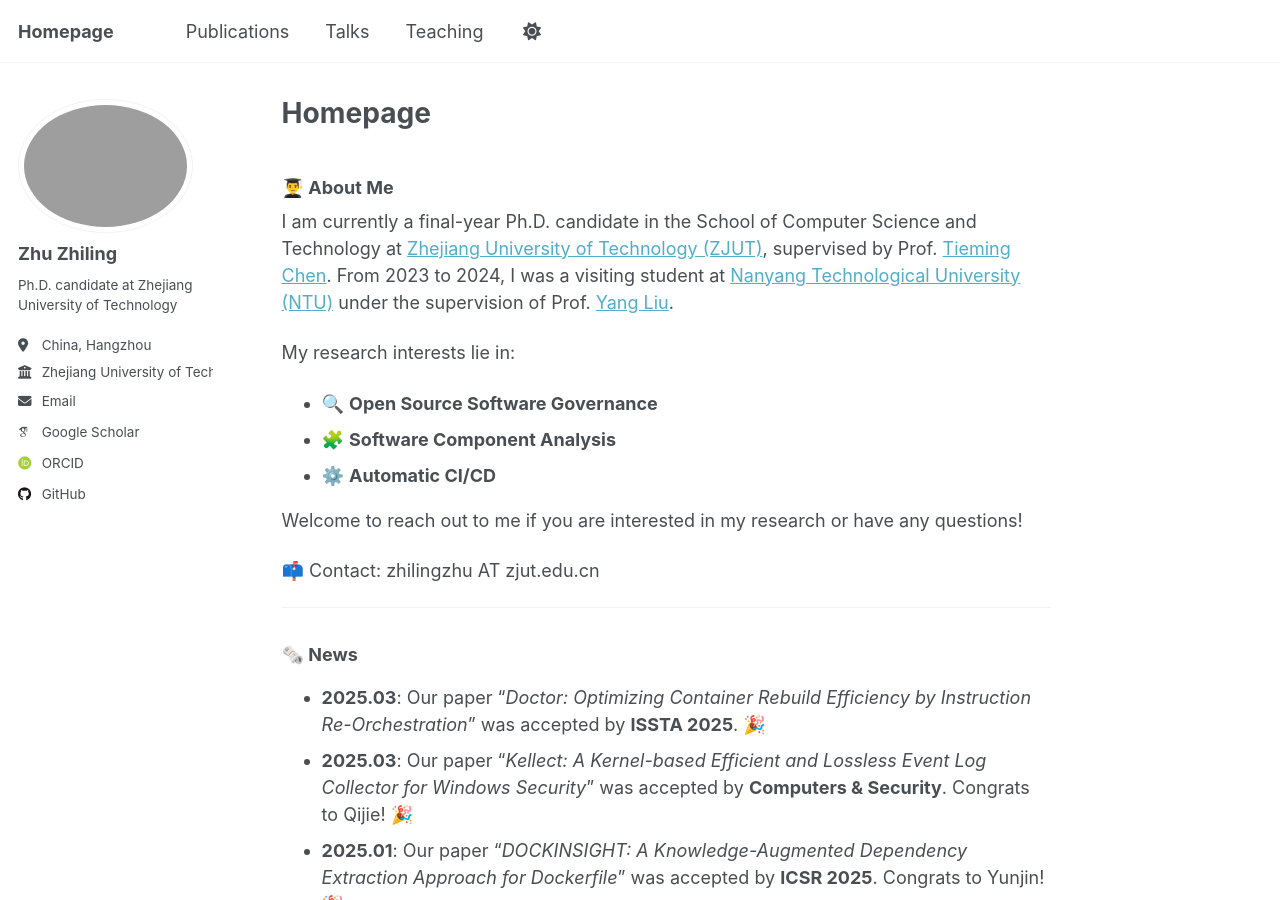
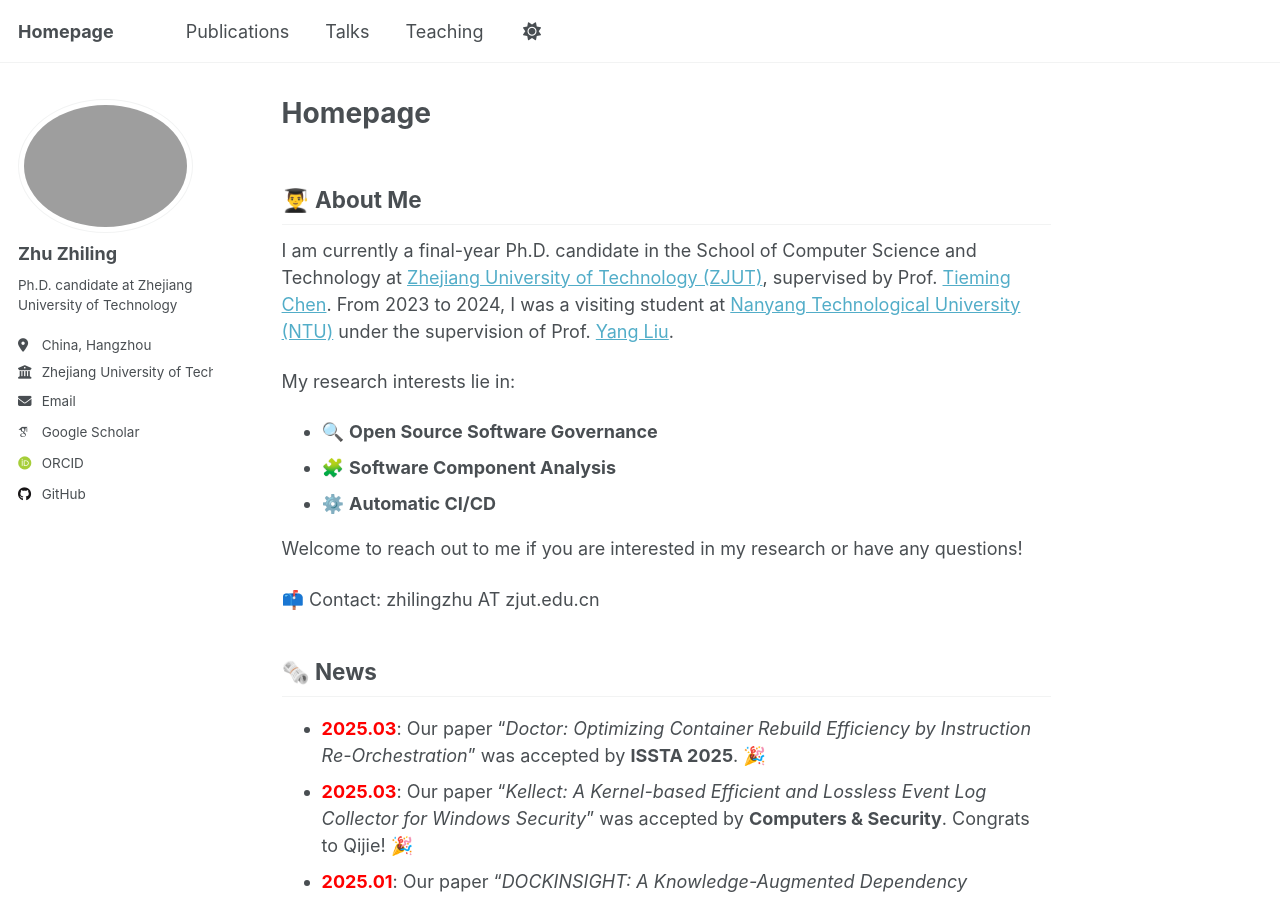
Before and after one commit to winniezzl/winniezzl.github.io, a Jekyll site: the page built from _pages/about.md, in a window 1280 px wide and 900 px high. Built offline with Jekyll 4.4.1, drawn with Linux system fonts in a browser that asks for light colours; some web fonts are replaced.

Commit message:
update information

```diff
--- a/_pages/about.md
+++ b/_pages/about.md
@@ -7,7 +7,7 @@ redirect_from:
   - /about.html
 ---
 
-### 👨‍🎓 About Me
+## 👨‍🎓 About Me
 
 I am currently a final-year Ph.D. candidate in the School of Computer Science and Technology at [Zhejiang University of Technology (ZJUT)](https://www.zjut.edu.cn/), supervised by Prof. [Tieming Chen](https://homepage.zjut.edu.cn/tmchen/). From 2023 to 2024, I was a visiting student at [Nanyang Technological University (NTU)](https://www.ntu.edu.sg/) under the supervision of Prof. [Yang Liu](https://personal.ntu.edu.sg/yangliu/).
 
@@ -20,20 +20,19 @@ Welcome to reach out to me if you are interested in my research or have any ques
 
 📫 Contact: zhilingzhu AT zjut.edu.cn
 
----
 
-### 🗞️ News
+## 🗞️ News
 
-- **2025.03**: Our paper "_Doctor: Optimizing Container Rebuild Efficiency by Instruction Re-Orchestration_" was accepted by **ISSTA 2025**. 🎉
-- **2025.03**: Our paper "_Kellect: A Kernel-based Efficient and Lossless Event Log Collector for Windows Security_" was accepted by **Computers & Security**. Congrats to Qijie! 🎉
-- **2025.01**: Our paper "_DOCKINSIGHT: A Knowledge-Augmented Dependency Extraction Approach for Dockerfile_" was accepted by **ICSR 2025**. Congrats to Yunjin! 🎉
-- **2024.08**: Our paper "_ThreatResponder: Dynamic Markov-based Defense Mechanism for Real-time Cyber Threats_" was accepted by **ICDF2C 2024**. Congrats to Yiheng! 🎉
-- **2024.07**: Our paper "_CoreCast: Leveraging Project Metrics to Predict Core Contributor Trends in Open Source Development_" was accepted by **SEKE 2024**. Congrats to Lizi! 🎉
-- **2024.05**: Our paper "_DocSecKG: A Systematic Approach for Building Knowledge Graph to Understand the Relationship between Docker Image and Vulnerability_" was accepted by **ICIC 2024**. Congrats to Haobin! 🎉
+- **<span style="color:red">2025.03</span>**: Our paper "_Doctor: Optimizing Container Rebuild Efficiency by Instruction Re-Orchestration_" was accepted by **ISSTA 2025**. 🎉
+- **<span style="color:red">2025.03</span>**: Our paper "_Kellect: A Kernel-based Efficient and Lossless Event Log Collector for Windows Security_" was accepted by **Computers & Security**. Congrats to Qijie! 🎉
+- **<span style="color:red">2025.01</span>**: Our paper "_DOCKINSIGHT: A Knowledge-Augmented Dependency Extraction Approach for Dockerfile_" was accepted by **ICSR 2025**. Congrats to Yunjin! 🎉
+- **<span style="color:red">2024.08</span>**: Our paper "_ThreatResponder: Dynamic Markov-based Defense Mechanism for Real-time Cyber Threats_" was accepted by **ICDF2C 2024**. Congrats to Yiheng! 🎉
+- **<span style="color:red">2024.07</span>**: Our paper "_CoreCast: Leveraging Project Metrics to Predict Core Contributor Trends in Open Source Development_" was accepted by **SEKE 2024**. Congrats to Lizi! 🎉
+- **<span style="color:red">2024.05</span>**: Our paper "_DocSecKG: A Systematic Approach for Building Knowledge Graph to Understand the Relationship between Docker Image and Vulnerability_" was accepted by **ICIC 2024**. Congrats to Haobin! 🎉
 
----
 
-### 📄 Selected Publications
+
+## 📄 Selected Publications
 
 ### Conference Papers
 
@@ -69,9 +68,9 @@ Welcome to reach out to me if you are interested in my research or have any ques
   _Kellect: A Kernel-based Efficient and Lossless Event Log Collector for Windows Security_.
   *Computers & Security, Vol. 150, Article No. 104203*
 
----
 
-### 🎓 Education
+
+## 🎓 Education
 
 - **2021.09 - 2025.06 (expected)**
   Ph.D. Candidate, School of Computer Science and Technology, Zhejiang University of Technology.
@@ -81,5 +80,3 @@ Welcome to reach out to me if you are interested in my research or have any ques
 
 - **2017.09 - 2021.06**
   B.Eng. in Software Engineering, Zhejiang University of Technology.
-
----
```
